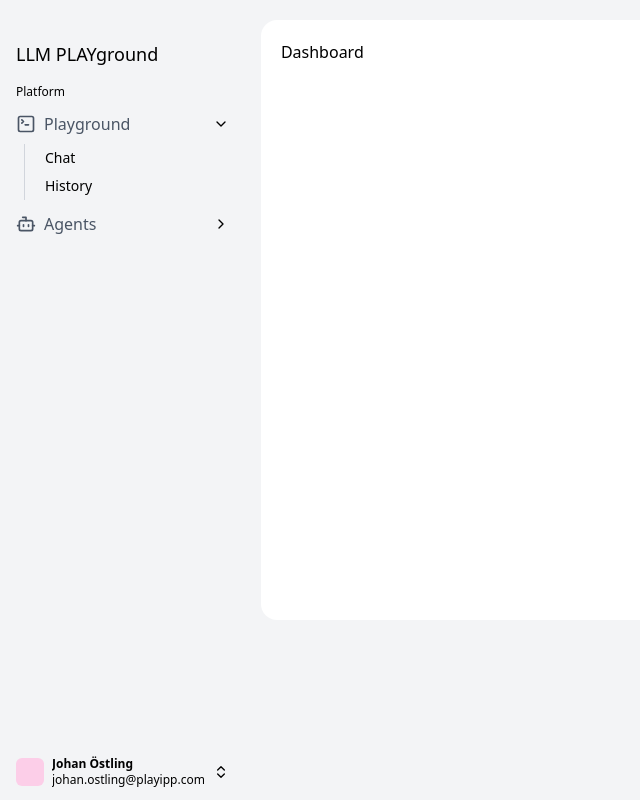
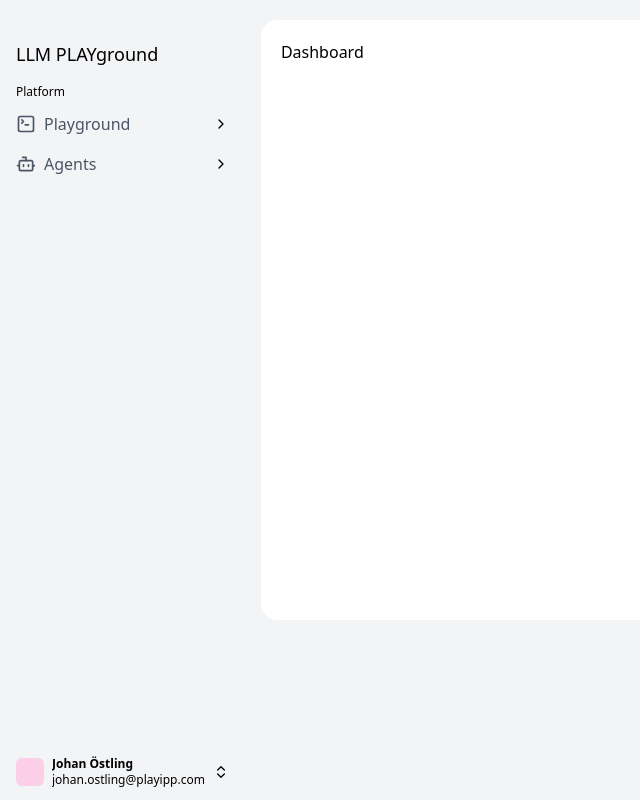
Before and after one commit to iohan/llm-playbook, a React (Vite) app in the folder apps/web/: page / in a window 1280 px wide. Shown: the whole page, without its empty margins (0-640 px from the left). Built offline with nearby package versions, Linux system fonts and the light colour scheme.

Commit message:
Added zustand to persist settings

```diff
--- a/apps/web/package.json
+++ b/apps/web/package.json
@@ -18,7 +18,8 @@
     "react": "^18.3.1",
     "react-dom": "^18.3.1",
     "react-router-dom": "^7.8.2",
-    "tailwindcss": "^4.1.12"
+    "tailwindcss": "^4.1.12",
+    "zustand": "^5.0.8"
   },
   "devDependencies": {
     "@types/react": "^18.3.3",
--- a/apps/web/src/components/layout/BaseLayout.tsx
+++ b/apps/web/src/components/layout/BaseLayout.tsx
@@ -2,6 +2,7 @@ import { AnimatePresence, motion } from 'framer-motion';
 import { Bot, ChevronRight, ChevronsUpDown, PanelRight, SquareTerminal } from 'lucide-react';
 import { ReactNode, useState } from 'react';
 import { Link, Outlet, useNavigate } from 'react-router-dom';
+import useSettings from '../../stores/useSettings';
 
 const UserProfile = () => {
   return (
@@ -37,28 +38,39 @@ const Sidebar = ({ children }: { children: ReactNode }) => {
 };
 
 const Section = ({
+  id,
   title,
   icon,
   url,
-  open,
   items,
 }: {
+  id: string;
   title: string;
   icon: ReactNode;
   url?: string;
-  open?: boolean;
   items: { title: string; url: string }[];
 }) => {
-  const [isOpen, setIsOpen] = useState(open ?? false);
-  const navigate = useNavigate();
+  const isMenuExpanded = useSettings((s) => s.isMenuExpanded);
+  const [isOpen, setIsOpen] = useState(isMenuExpanded(id));
+  const toggleMenu = useSettings((s) => s.toggleMenu);
+  const goTo = useNavigate();
+
+  const toggle = ({ navigate }: { navigate?: boolean }) => {
+    toggleMenu(id);
+    setIsOpen(!isOpen);
+
+    if (url && navigate) {
+      goTo(url);
+    }
+  };
+
   return (
     <ul>
       <li>
         <button
           className="flex items-center gap-2 hover:bg-gray-200 px-2 py-1 rounded w-full cursor-pointer"
           onClick={() => {
-            setIsOpen(url ? true : !isOpen);
-            url && navigate(url);
+            toggle({ navigate: true });
           }}
         >
           <div className="text-gray-600">{icon}</div>
@@ -69,7 +81,7 @@ const Section = ({
             className="ml-auto"
             onClick={(e) => {
               e.stopPropagation();
-              setIsOpen(!isOpen);
+              toggle({ navigate: false });
             }}
           >
             <ChevronRight className="w-4 h-4" />
@@ -109,10 +121,12 @@ const Section = ({
 };
 
 const BaseLayout = () => {
-  const [sidebarOpen, setSidebarOpen] = useState(true);
+  const sidebarOpen = useSettings((s) => s.sidebarOpen);
+
   return (
     <div className="flex h-screen bg-gray-100">
       <motion.div
+        initial={{ x: sidebarOpen ? 0 : -250, width: sidebarOpen ? 250 : 0 }}
         animate={{ x: sidebarOpen ? 0 : -250, width: sidebarOpen ? 250 : 0 }}
         transition={{ duration: 0.25 }}
         className="w-3xs pt-5"
@@ -121,6 +135,7 @@ const BaseLayout = () => {
           <div className="flex flex-col gap-2">
             <div className="text-xs px-2">Platform</div>
             <Section
+              id="playground"
               title="Playground"
               icon={<SquareTerminal className="w-5 h-5" />}
               open={true}
@@ -130,6 +145,7 @@ const BaseLayout = () => {
               ]}
             />
             <Section
+              id="agents"
               title="Agents"
               url="/agents"
               icon={<Bot className="w-5 h-5" />}
--- a/apps/web/src/components/reusables/ContentHeader.tsx
+++ b/apps/web/src/components/reusables/ContentHeader.tsx
@@ -1,6 +1,7 @@
 import { ChevronRight, PanelRight } from 'lucide-react';
 import { useState } from 'react';
 import { Link } from 'react-router-dom';
+import useSettings from '../../stores/useSettings';
 
 interface Breadcrumb {
   name: string;
@@ -20,11 +21,14 @@ const ContentHeader = ({
   breadcrumbs: Breadcrumb[];
   actions: Action[];
 }) => {
-  const [sidebarOpen, setSidebarOpen] = useState(false);
+  const sidebarOpen = useSettings((s) => s.sidebarOpen);
+  const toggleSidebar = useSettings((s) => s.toggleSidebar);
+  const hydrated = useSettings((s) => s.hydrated);
+
   return (
     <div className="flex pb-4 items-center gap-3 mb-10 border-b border-gray-200">
       <PanelRight
-        onClick={() => setSidebarOpen(!sidebarOpen)}
+        onClick={() => toggleSidebar()}
         className="w-5 h-5 rotate-180 text-gray-500 cursor-pointer hover:text-gray-600"
       />
       <div className="border-l border-gray-300 w-1 h-4"></div>
--- /dev/null
+++ b/apps/web/src/stores/useSettings.ts
@@ -0,0 +1,59 @@
+import { persist, createJSONStorage, devtools } from 'zustand/middleware';
+import { create } from 'zustand';
+
+interface SettingsState {
+  sidebarOpen: boolean;
+  expandedMenuIds: string[];
+
+  hydrated: boolean; // When true, indicates that the state has been loaded from localStorage
+
+  toggleSidebar: () => void;
+  toggleMenu: (id: string) => void;
+  setExpandedMenus: (ids: string[]) => void;
+  isMenuExpanded: (id: string) => boolean;
+  setHydrated?: (v: boolean) => void;
+}
+
+const useSettings = create<SettingsState>()(
+  devtools(
+    persist(
+      (set, get) => ({
+        // defaults
+        sidebarOpen: true,
+        expandedMenuIds: [],
+        hydrated: false,
+
+        // actions
+        toggleSidebar: () =>
+          set((state) => ({ sidebarOpen: !state.sidebarOpen }), undefined, 'toggleSidebar'),
+        toggleMenu: (id: string) =>
+          set((state) => {
+            const isExpanded = state.expandedMenuIds.includes(id);
+            const expandedMenuIds = isExpanded
+              ? state.expandedMenuIds.filter((menuId) => menuId !== id)
+              : [...state.expandedMenuIds, id];
+            return { expandedMenuIds };
+          }),
+
+        setExpandedMenus: (ids: string[]) => set({ expandedMenuIds: ids }),
+        isMenuExpanded: (id: string) => get().expandedMenuIds.includes(id),
+        setHydrated: (v) => set({ hydrated: v }),
+      }),
+      {
+        name: 'settings-storage', // unique name
+        storage: createJSONStorage(() => localStorage),
+        partialize: (state) => ({
+          sidebarOpen: state.sidebarOpen,
+          expandedMenuIds: state.expandedMenuIds,
+        }), // only persist these parts of the state
+        onRehydrateStorage: () => {
+          return () => {
+            useSettings.setState({ hydrated: true });
+          };
+        },
+      },
+    ),
+  ),
+);
+
+export default useSettings;
```
Also changed, not shown: 1 other file (tests, documents, lock files or other folders).
